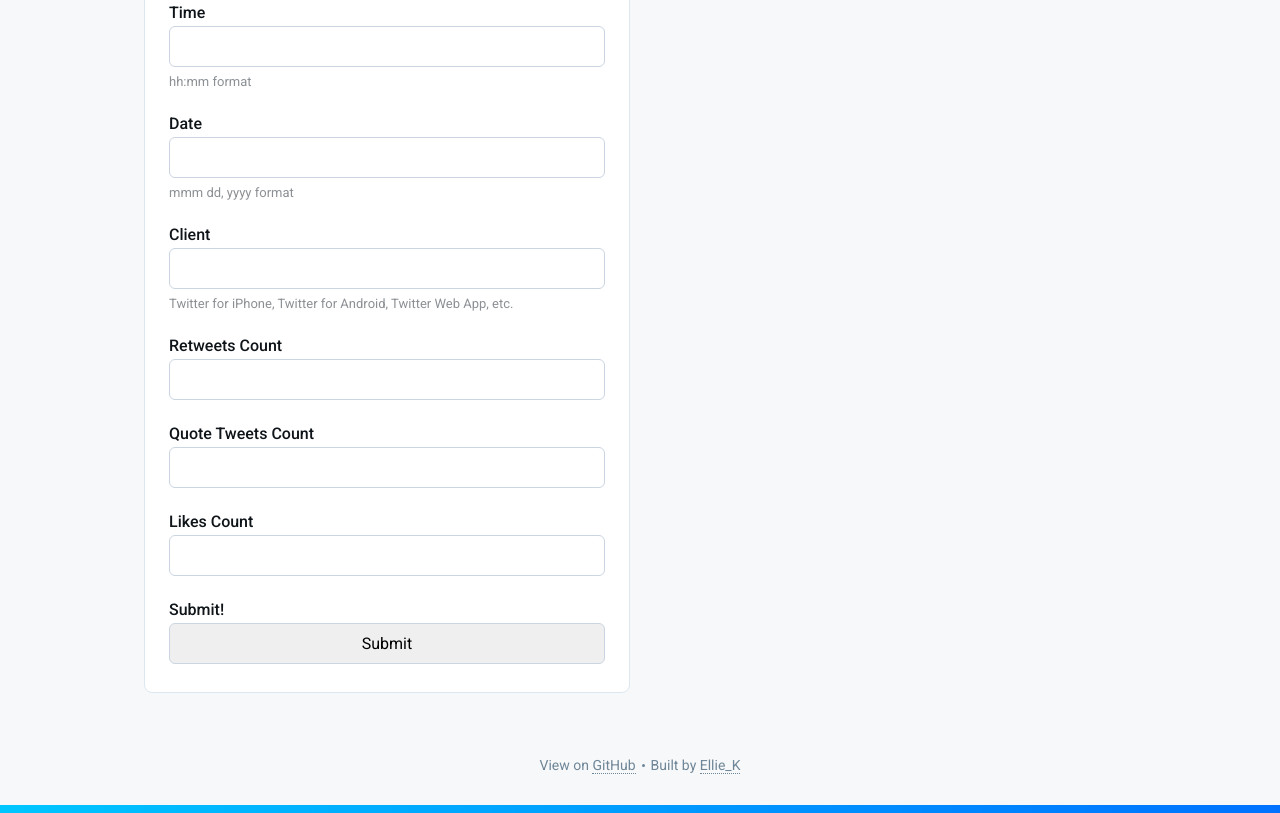
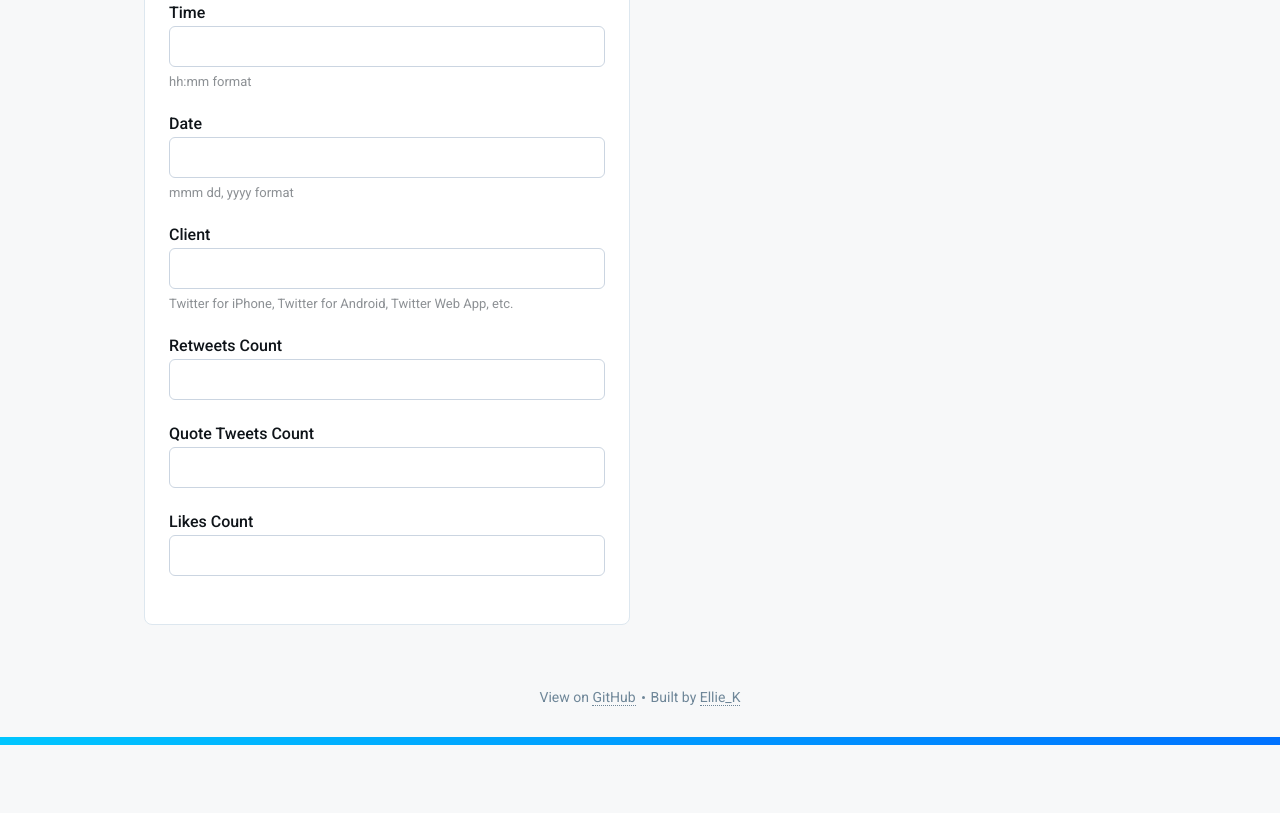
Before and after one commit to Laurel-Public-Schools/sweet-tweets, a website: page index.html in a window 1280 px wide. Shown: the part 694-1507 px from the top of the page. After the commit the page ends 1439 px from the top, so only its background shows below. Drawn offline with Linux system fonts and the light colour scheme.

Commit message:
modified:   index.html

```diff
--- a/index.html
+++ b/index.html
@@ -144,10 +144,6 @@
           <input type="number" id="likes" />
         </div>
         <div class="form-control">
-
-        <div class="form-control">
-          <label for="submit">Submit!</label>
-          <input type="submit" id="submit" />
         <!-- </div>
           <p>Theme</p>
           <div class="group">
```
